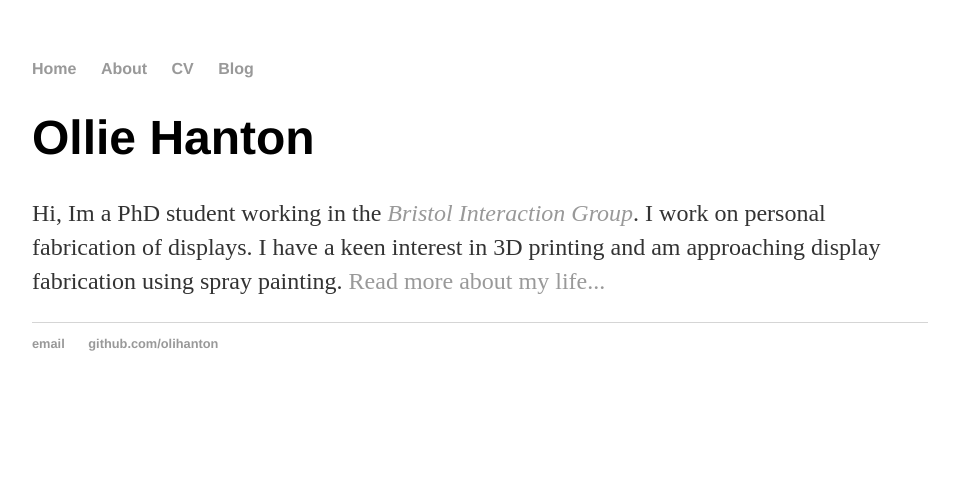
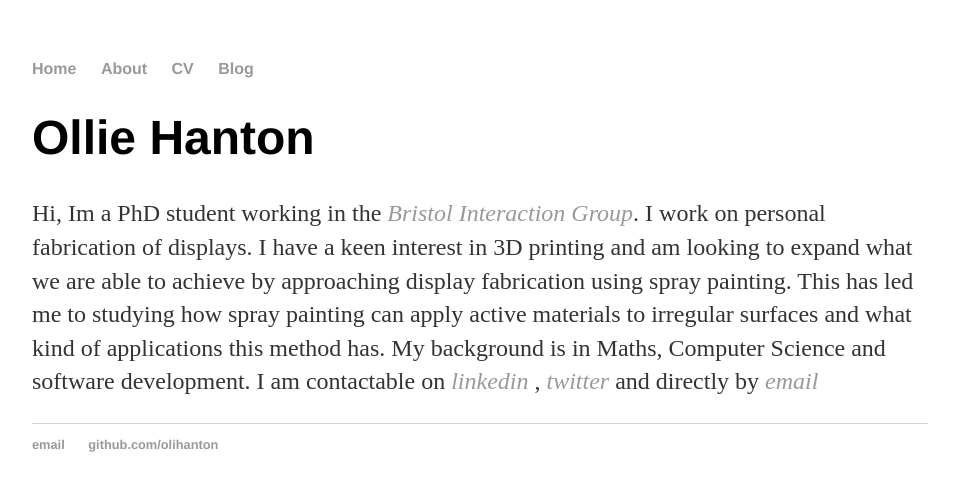
Before and after one commit to olihanton/olihanton.github.io, a Jekyll site: the page built from index.html, in a window 1280 px wide. Shown: the top 491 px of the page, without its empty margins (160-1119 px from the left). Built offline with Jekyll 4.4.1, drawn with Linux system fonts in a browser that asks for light colours.

Commit message:
Update index.html

```diff
--- a/index.html
+++ b/index.html
@@ -4,5 +4,14 @@ title: Ollie Hanton, PhD student
 ---
 <div class="blurb">
 	<h1>Ollie Hanton</h1>
-	<p> Hi, Im a PhD student working in the <a href="http://www.biglab.co.uk/people/"><em>Bristol Interaction Group</em></a>. I work on personal fabrication of displays. I have a keen interest in 3D printing and am approaching display fabrication using spray painting. <a href="/about">Read more about my life...</a></p>
+	<p> Hi, Im a PhD student working in the <a href="http://www.biglab.co.uk/people/"><em>Bristol Interaction Group</em></a>. I work on personal fabrication of displays.
+		I have a keen interest in 3D printing and am looking to expand what we are able to achieve by approaching display fabrication using spray painting.
+		This has led me to studying how spray painting can apply active materials to irregular surfaces and what kind of applications this method has.
+
+		My background is in Maths, Computer Science and software development. I am contactable on
+		<a href="https://uk.linkedin.com/in/oliver-hanton-187620a2"><em>linkedin</em></a>
+		, <a href="https://twitter.com/hanton_ollie"><em>twitter</em></a>
+		and directly by <a href=""><em>email</em></a>
+
+		<!--<a href="/about">Read more about my life...</a></p>-->
 </div><!-- /.blurb -->
```
